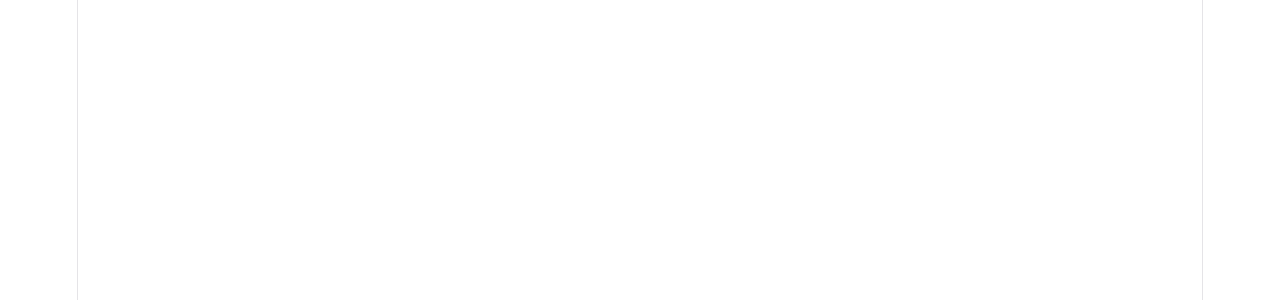
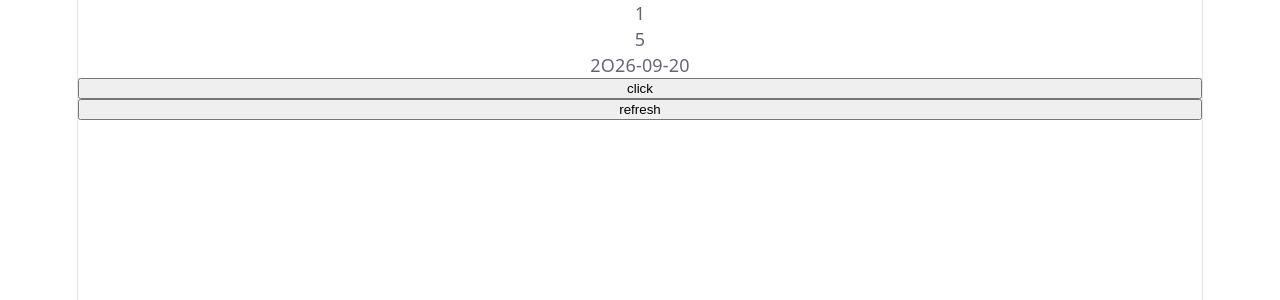
Before and after one commit to martin-mabrut/la-bonne-salle-au-bon-moment, a React (Vite) app: page / in a window 1280 px wide. Shown: the top 300 px of the page. Built offline with nearby package versions, Linux system fonts and the light colour scheme; data requests are answered from the project's data file.

Commit message:
context et provider, get post put et delete

```diff
--- a/db.json
+++ b/db.json
@@ -1,25 +1,22 @@
 {
-  "$schema": "./node_modules/json-server/schema.json",
-  "users": [
+  "users": [],
+  "salles": [],
+  "reservations": [
+    {
+      "id": "1",
+      "salle_id": 5,
+      "date_debut": "2O26-09-20",
+      "date_fin": "2026-09-21",
+      "user_id": 19
+    },
+    {
+      "id": "5",
+      "salle_id": 9,
+      "date_debut": "2O26-09-25",
+      "date_fin": "2026-09-27",
+      "user_id": 8
+    }
   ],
-  "salles": [
-  ],
-  "reservations": [
-   {
-    "id":1,
-    "salle_id":2,
-    "date_debut":"2O26-09-20",
-    "date_fin":"2026-09-21",
-    "user_id":5
-   },
-   {
-    "id":5,
-    "salle_id":9,
-    "date_debut":"2O26-09-25",
-    "date_fin":"2026-09-27",
-    "user_id":8
-   }
-  ],
-  "roles": [
-  ]
+  "roles": [],
+  "$schema": "./node_modules/json-server/schema.json"
 }
--- a/src/App.tsx
+++ b/src/App.tsx
@@ -1,12 +1,15 @@
 import { useState } from 'react'
 import './App.css'
-import {CreateReservation} from './pages/CreateReservation.tsx'
+import ReservationProvider from './context/ReservationProvider';
+import CreateReservation from './pages/CreateReservation';
 
 function App() {
 
   return (
     <>
-    <CreateReservation></CreateReservation>
+    <ReservationProvider>
+      <CreateReservation/>
+    </ReservationProvider>
     </>
   )
 }
--- a/src/context/ReservationContext.tsx
+++ b/src/context/ReservationContext.tsx
@@ -1,33 +1,20 @@
 import { createContext } from "react";
 
-export interface Reservation {
-    id:number,
-    salle_id:number,
-    date_debut:string,
-    date_fin:string,
-    user_id:number
+export type Reservation = {
+    id?:string,
+    salle_id?:number,
+    date_debut?:string,
+    date_fin?:string,
+    user_id?:number
 }
 
-export const ReservationContext = createContext(null);
-
-export async function getReservation(urlAPI:string):Promise<Reservation|unknown>{
-    try{
-        const response = await fetch(urlAPI);
-        const data:Reservation = await response.json();
-        if(!response.ok) {throw new Error("Erreur de récupération")};
-        return data;
-    } catch(error){
-        return error;
-    }
+export interface ReservationContextType extends Reservation {
+    getReservation:(id:string)=>void;
+    postReservation:(reservation:Reservation)=>void;
+    putReservation:(id:string, reservation:Reservation)=>void;
+    deleteReservation:(id:string)=>void;
 }
 
-export async function getReservationsList(urlAPI:string):Promise<Reservation[]|unknown>{
-    try{
-        const response = await fetch(urlAPI);
-        const data:Reservation = await response.json();
-        if(!response.ok) {throw new Error("Erreur de récupération")};
-        return data;
-    } catch(error){
-        return error;
-    }
-}
+export const ReservationContext = createContext<ReservationContextType>(
+    {} as ReservationContextType
+);
--- /dev/null
+++ b/src/context/ReservationProvider.tsx
@@ -0,0 +1,54 @@
+import { useState } from "react";
+import { ReservationContext } from "./ReservationContext";
+import type { Reservation } from "./ReservationContext";
+
+function ReservationProvider({children}: { children?: React.ReactNode }) {
+
+const [reservation, setReservation] = useState<Reservation>({} as Reservation);
+const url = 'http://localhost:3000/reservations';
+
+async function getReservation(id:string){
+    const res = await fetch(url+"/"+id);
+    const data = await res.json();
+    setReservation(data);
+}
+
+async function postReservation(reservation:Reservation){
+    const res = await fetch(url, {
+        method:'POST',
+        headers: {
+        'Content-Type': 'application/json'
+        },
+        body: JSON.stringify(reservation)
+    });
+    const data = await res.json()
+}
+
+async function putReservation(id:string, reservation:Reservation){
+    const res = await fetch((url+"/"+id), {
+        method:'PUT',
+        headers: {
+        'Content-Type': 'application/json'
+        },
+        body: JSON.stringify(reservation)
+    });
+    const data = await res.json()
+}
+
+async function deleteReservation(id:string){
+    const res = await fetch((url+"/"+id), {
+        method:'DELETE',
+        headers: {
+        'Content-Type': 'application/json'
+        },
+    });
+    const data = await res.json()
+}
+
+return (
+<ReservationContext.Provider value={{getReservation, postReservation, putReservation,deleteReservation,...reservation}}>
+{children}
+</ReservationContext.Provider>
+);
+}
+export default ReservationProvider;
--- a/src/pages/CreateReservation.tsx
+++ b/src/pages/CreateReservation.tsx
@@ -1,16 +1,27 @@
-import { useEffect, useState } from 'react';
-import { useContext } from 'react';
-import { ReservationContext } from '../context/ReservationContext';
-import { getReservation } from '../context/ReservationContext';
+import { useContext, useEffect, useState } from "react";
+import { ReservationContext } from "../context/ReservationContext";
+import type { Reservation } from "../context/ReservationContext";
 
-export function CreateReservation() {
-  const url = 'http://localhost:3000/reservations/5';
-  useEffect(()=>{getReservation(url).then(value=>console.log(value))},[]);
-  return (
+function CreateReservation(){
+  const {getReservation,postReservation, putReservation, deleteReservation,...reservation} = useContext(ReservationContext);
+  const[oldReservation, setOldReservation] = useState({}as Reservation);
+  useEffect(()=>{getReservation("1")},[]);
+
+  return(
     <>
-
+    <p>{reservation.id}</p>
+    <p>{reservation.salle_id}</p>
+    <p>{reservation.date_debut}</p>
+    <button onClick={()=>putReservation("1",{
+    id:"1",
+    salle_id:5,
+    date_debut:"2O26-09-20",
+    date_fin:"2026-09-21",
+    user_id:19
+    })}>click</button>
+    <button onClick={()=>deleteReservation("uj3idBZsh1E")}>refresh</button>
     </>
-  )
+  );
 }
 
-export default CreateReservation
+export default CreateReservation;
```
